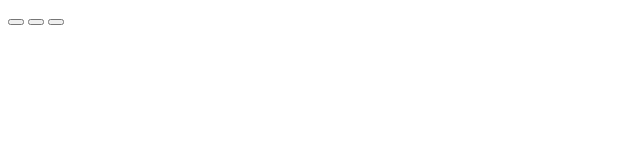
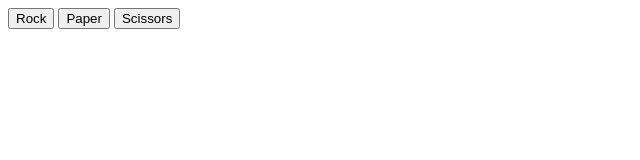
Before and after one commit to omegareeeee/RockPaperScissors, a plain HTML site: page index.html in a window 1280 px wide. Shown: the whole page, without its empty margins (0-640 px from the left). Drawn offline with Linux system fonts and the light colour scheme.

Commit message:
add Rock, Paper, Scissors text to respective buttons

```diff
--- a/index.html
+++ b/index.html
@@ -7,8 +7,8 @@
     </head>
 
     <body>
-        <button id = "rock"></button>
-        <button id = "paper"></button>
-        <button id = "scissors"></button>
+        <button id = "rock">Rock</button>
+        <button id = "paper">Paper</button>
+        <button id = "scissor">Scissors</button>
     </body>
 </html>
```
